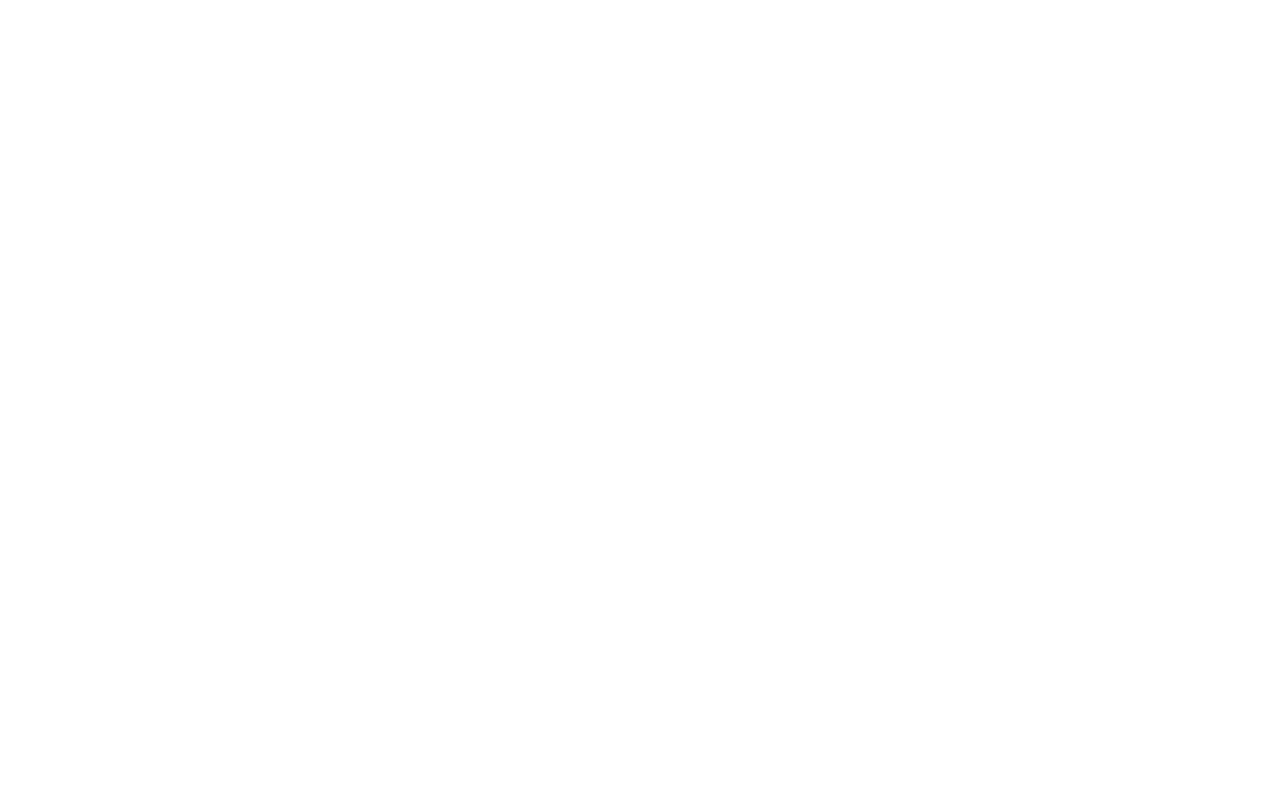
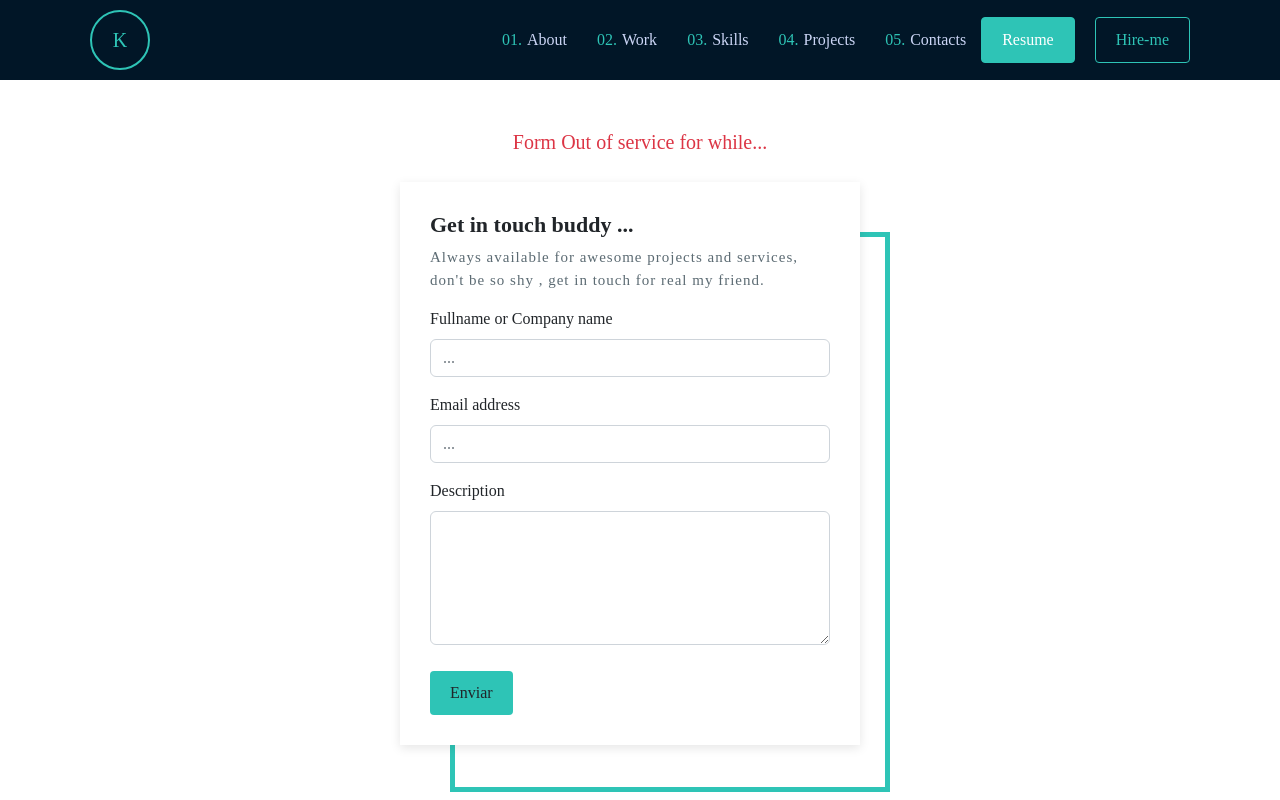
Before and after one commit to kiossoCamuegi/kiossocamuegi, a React (Create React App) app: page /hire_me in a window 1280 px wide. Before the commit this address had no page. Shown: the top 800 px of the page. Built offline with nearby package versions, Linux system fonts and the light colour scheme; a web font is replaced by a local one.

Commit message:
Add files via upload

```diff
--- a/src/App.js
+++ b/src/App.js
@@ -9,6 +9,7 @@ import Projects from './Components/Projects';
 import { useEffect } from 'react';
 import Footer from './Components/Footer';
 import Resume from './Resume';
+import Hire from './Hire';
 
 function App() {
   const ColorData = {
@@ -54,6 +55,7 @@ function App() {
                    </>
                  } />
              <Route path='/resume' element={<Resume/>}/>
+             <Route path='/hire_me' element={<Hire/>} />
         </Routes>
     </BrowserRouter>
   );
--- a/src/Components/Footer.jsx
+++ b/src/Components/Footer.jsx
@@ -7,9 +7,9 @@ import { Link } from 'react-router-dom';
 function Footer(props) {
 
   const SocialLinks = [
-    {name:'', icon:<CiFacebook/> , link:'#'},
-    {name:'', icon:<VscGithubAlt/> , link:'#'},
-    {name:'', icon:<FiLinkedin /> , link:'#'},
+    {name:'', icon:<CiFacebook/> , link:'https://www.facebook.com/kiosso.camuegi.71/'},
+    {name:'', icon:<VscGithubAlt/> , link:'https://kiossocamuegi.github.io/'},
+    {name:'', icon:<FiLinkedin /> , link:'https://www.linkedin.com/in/kiosso-camuegi-564b79211/'},
     {name:'', icon:<FiYoutube/> , link:'#'}
 ]
 
--- a/src/Components/Header.jsx
+++ b/src/Components/Header.jsx
@@ -4,60 +4,23 @@ import {VscGithubAlt} from "react-icons/vsc";
 import {FiLinkedin, FiYoutube} from "react-icons/fi";
 import { Link } from 'react-router-dom';
 import { FaBars, FaTimes } from 'react-icons/fa';
+import Navbar from './Navbar';
 
 function Header(props) {
-    const [active, setActive] = useState(false);
+
     const SocialLinks = [
-         {name:'', icon:<CiFacebook/> , link:''},
-         {name:'', icon:<VscGithubAlt/> , link:''},
-         {name:'', icon:<FiLinkedin /> , link:''},
-         {name:'', icon:<FiYoutube/> , link:''}
-    ]
-
-    const toggleMenu = ()=>{
-       setActive(active == true ?  false : true);
-    }
-
+         {name:'', icon:<CiFacebook/> , link:'https://www.facebook.com/kiosso.camuegi.71/'},
+         {name:'', icon:<VscGithubAlt/> , link:'https://kiossocamuegi.github.io/'},
+         {name:'', icon:<FiLinkedin /> , link:'https://www.linkedin.com/in/kiosso-camuegi-564b79211/'},
+         {name:'', icon:<FiYoutube/> , link:'#'}
+    ];
 
   return (
     <div className='header'
       style={{background:`${props.color ? props.color : 'var(--pm-color)'}`,
              backgroundBlendMode:`${props.blend ? props.blend : ''}` }} >
       <div className="wrapper">
-      <div className="navbar">
-          <div className="navbar-item">
-               <div className="logo">
-                   <div className="logo-text">K</div>
-               </div>
-          </div>
-
-          <div className="navbar-item">
-              <div className="close-btn"  onClick={()=>toggleMenu()}>
-                 <FaBars/>
-              </div>
-              <div className={`navbar-item  ${active ? ' active' :  ''} `}>
-                <br />
-                 <div className="close-btn" onClick={()=>toggleMenu()}>
-                      <FaTimes/>
-                 </div>
-                <br />
-              <ul>
-                  <Link to="#about"><li>01. <span>About</span></li></Link>
-                  <Link to="#work"><li>02. <span>Work</span></li></Link>
-                  <Link to="#skills"><li>03. <span>Skills</span></li></Link>
-                  <Link to="#projects"><li>04. <span>Projects</span></li></Link>
-                  <Link to="#contacts"><li>05. <span>Contacts</span></li></Link>
-               </ul>
-               <div className="buttons">
-                    <Link to='/resume'><button className='bg-main box-text'>Resume</button></Link>
-                    <button className='ml-2'>Hire-me</button>
-               </div>
-              </div>
-          </div>
-
-
-
-       </div>
+       <Navbar/>
        <div className="hero" id='about'>
            <div className="intro">Hello buddy , my name is</div>
             <h1 className="name">Kiosso Camuegi.</h1>
--- /dev/null
+++ b/src/Components/Navbar.jsx
@@ -0,0 +1,56 @@
+import React from 'react'
+import { Link } from 'react-router-dom';
+import { FaBars, FaTimes } from 'react-icons/fa';
+import { useState } from 'react';
+import styled from 'styled-components';
+
+function Navbar(props) {
+    const [active, setActive] = useState(false);
+    const toggleMenu = ()=>{
+        setActive(active === true ?  false : true);
+     }
+  return (
+     <Container className={props.bg ? 'bg-pm' : ''} >
+         <div className="wrapper">
+         <div className="navbar">
+            <div className="navbar-item">
+                <Link to='/'>
+                    <div className="logo">
+                        <div className="logo-text">K</div>
+                    </div>
+                </Link>
+            </div>
+            <div className="navbar-item">
+                <div className="close-btn"  onClick={()=>toggleMenu()}>
+                <FaBars/>
+                </div>
+                <div className={`navbar-item  ${active ? ' active' :  ''} `}>
+                <br />
+                <div className="close-btn" onClick={()=>toggleMenu()}>
+                        <FaTimes/>
+                </div>
+                <br />
+                <ul>
+                    <Link to="/#about"><li>01. <span>About</span></li></Link>
+                    <Link to="/#work"><li>02. <span>Work</span></li></Link>
+                    <Link to="/#skills"><li>03. <span>Skills</span></li></Link>
+                    <Link to="/#projects"><li>04. <span>Projects</span></li></Link>
+                    <Link to="/#contacts"><li>05. <span>Contacts</span></li></Link>
+                </ul>
+                <div className="buttons">
+                    <Link to='/resume'><button className='bg-main box-text'>Resume</button></Link>
+                    <Link to='/hire_me'><button className='ml-2'>Hire-me</button></Link>
+                </div>
+                </div>
+            </div>
+            </div>
+         </div>
+     </Container>
+  )
+}
+
+const Container = styled.div`
+
+`;
+
+export default Navbar
--- /dev/null
+++ b/src/Hire.jsx
@@ -0,0 +1,86 @@
+import React from 'react'
+import Navbar from './Components/Navbar'
+import styled from 'styled-components'
+import { Form } from 'react-bootstrap';
+import Footer from './Components/Footer';
+
+function Hire() {
+  return (
+    <div>
+         <Navbar bg />
+            <Container>
+              <div className="wrapper">
+                <div className="content">
+                    <h5 className='text-danger'>Form Out of service for while...</h5>
+                <div className="form-card">
+                 <div className="card-data">
+                   <h1>Get in touch buddy ...</h1>
+                   <p>Always available for awesome projects and services, don't be so shy , get in touch for real my friend.</p>
+                   <Form>
+                   <Form.Group className="mb-3" controlId="exampleForm.ControlInput1">
+                        <Form.Label>Fullname or Company name</Form.Label>
+                        <Form.Control type="email" placeholder="..." />
+                    </Form.Group>
+                    <Form.Group className="mb-3" controlId="exampleForm.ControlInput1">
+                        <Form.Label>Email address</Form.Label>
+                        <Form.Control type="email" placeholder="..." />
+                    </Form.Group>
+                    <Form.Group className="mb-3" controlId="exampleForm.ControlTextarea1">
+                        <Form.Label>Description</Form.Label>
+                        <Form.Control as="textarea" rows={5} />
+                    </Form.Group>
+                    <div className="flex-end">
+                          <button>Enviar </button>
+                    </div>
+                   </Form>
+                 </div>
+               </div>
+                </div>
+              </div>
+            </Container>
+         <Footer />
+    </div>
+  )
+}
+
+const Container = styled.div`
+   padding:50px 0px;
+
+
+   .content{
+     width:100%;
+     display: flex;
+    align-items: center;
+    flex-direction:column;
+    justify-content: center;
+
+      .form-card{
+        width:100%;
+        min-width:500px !important;
+        max-width:500px;
+
+
+        .card-data{
+            padding:30px;
+            height:auto;
+
+            h1{
+              font-size:22px;
+              font-weight:600;
+            }
+
+            button{
+                padding:10px 20px;
+                border:none;
+                color:var(--light);
+                cursor: pointer;
+                outline: none;
+                border-radius:4px;
+                background:var(--sc-color);
+            }
+        }
+      }
+   }
+`;
+
+export default Hire
--- a/src/index.css
+++ b/src/index.css
@@ -57,7 +57,7 @@ body .space .link{
    padding-bottom:6px;
 }
 
-body .header .navbar{
+body  .navbar{
    color:#ccd6f6;
    display: flex;
    align-items: center;
@@ -66,12 +66,12 @@ body .header .navbar{
 }
 
 
-body .header .navbar .navbar-item{
+body   .navbar .navbar-item{
   display: flex;
   align-items: center;
 }
 
-body .header .navbar .navbar-item ul{
+body   .navbar .navbar-item ul{
   display: flex;
   align-items: center;
   list-style: none;
@@ -80,7 +80,8 @@ body .header .navbar .navbar-item ul{
 }
 
 
-body .header  button{
+body .header  button,
+body  .navbar button{
   border:1px solid var(--sc-color);
   padding:10px 20px;
   color:var(--sc-color);
@@ -97,6 +98,7 @@ body .ml-2{
   margin-left:20px;
 }
 
+body .navbar ul li,
 body .header ul li {
     color: var(--sc-color);
     font-size:16px;
@@ -105,12 +107,13 @@ body .header ul li {
     margin:0px 15px;
 }
 
+body .navbar ul li span,
 body .header ul li span{
   margin-left:5px;
   color:#ccd6f6;
 }
 
-body .header .logo{
+body .navbar .logo{
   width:60px;
   height:60px;
   border-radius:100%;
@@ -151,6 +154,10 @@ body .header  .hero  .name{
 
 body .bg-main{
   background:var(--sc-color) !important;
+}
+
+body .bg-pm{
+  background:var(--pm-color) !important;
 }
 
 body .header  .hero  h2{
@@ -216,12 +223,12 @@ body .header .social-links .line{
 }
 
 
-body .header .close-btn{
+body .navbar .close-btn{
    cursor: pointer;
    display: none;
 }
 
-body .header .close-btn svg{
+body .navbar .close-btn svg{
 width:30px;
 height:30px;
 }
@@ -592,7 +599,7 @@ body .projects-row{
   margin:20px 0px;
 }
 
-
+ body .form-card,
 .project-card {
     width:300px;
     min-width:455px;
@@ -618,6 +625,10 @@ body .projects-row{
   background-repeat: no-repeat;
   transition: .5s;
   margin:10px 5px;
+}
+
+body .form-card{
+  height:620px;
 }
 
 
@@ -647,7 +658,7 @@ transition: .5s;
 margin:10px 5px;
 }
 
-
+body .form-card:hover,
 body .projects-row .project-card:hover {
   background-size: calc(100% - var(--_p)) calc(100% - var(--_p));
 }
@@ -858,12 +869,12 @@ body .resume .btn svg{
         min-height:1400px;
     }
 
-     body .header .close-btn{
+     body .navbar .close-btn{
        display: block;
        cursor: pointer;
      }
 
-       body  .header .navbar-item .navbar-item{
+       body  .navbar-item .navbar-item{
            position: fixed;
            top:0px;
            left:0px;
@@ -879,27 +890,27 @@ body .resume .btn svg{
        }
 
 
-       body  .header .navbar-item .navbar-item.active{
+       body  .navbar-item .navbar-item.active{
         display: flex !important;
        }
 
-       body  .header .navbar-item .navbar-item svg{
+       body  .navbar-item .navbar-item svg{
           width:40px;
           height:40px;
           fill:#ffff;
           color:#ffff;
        }
 
-       body  .header .navbar-item .navbar-item ul,
-       body  .header .navbar-item .navbar-item .buttons{
+       body  .navbar-item .navbar-item ul,
+       body  .navbar-item .navbar-item .buttons{
           display: flex;
            flex-direction: column;
           align-items: center;
        }
 
 
-       body  .header .navbar-item .navbar-item ul li,
-       body  .header .navbar-item .navbar-item .buttons button{
+       body  .navbar-item .navbar-item ul li,
+       body  .navbar-item .navbar-item .buttons button{
           margin:10px 0px;
        }
 
```
